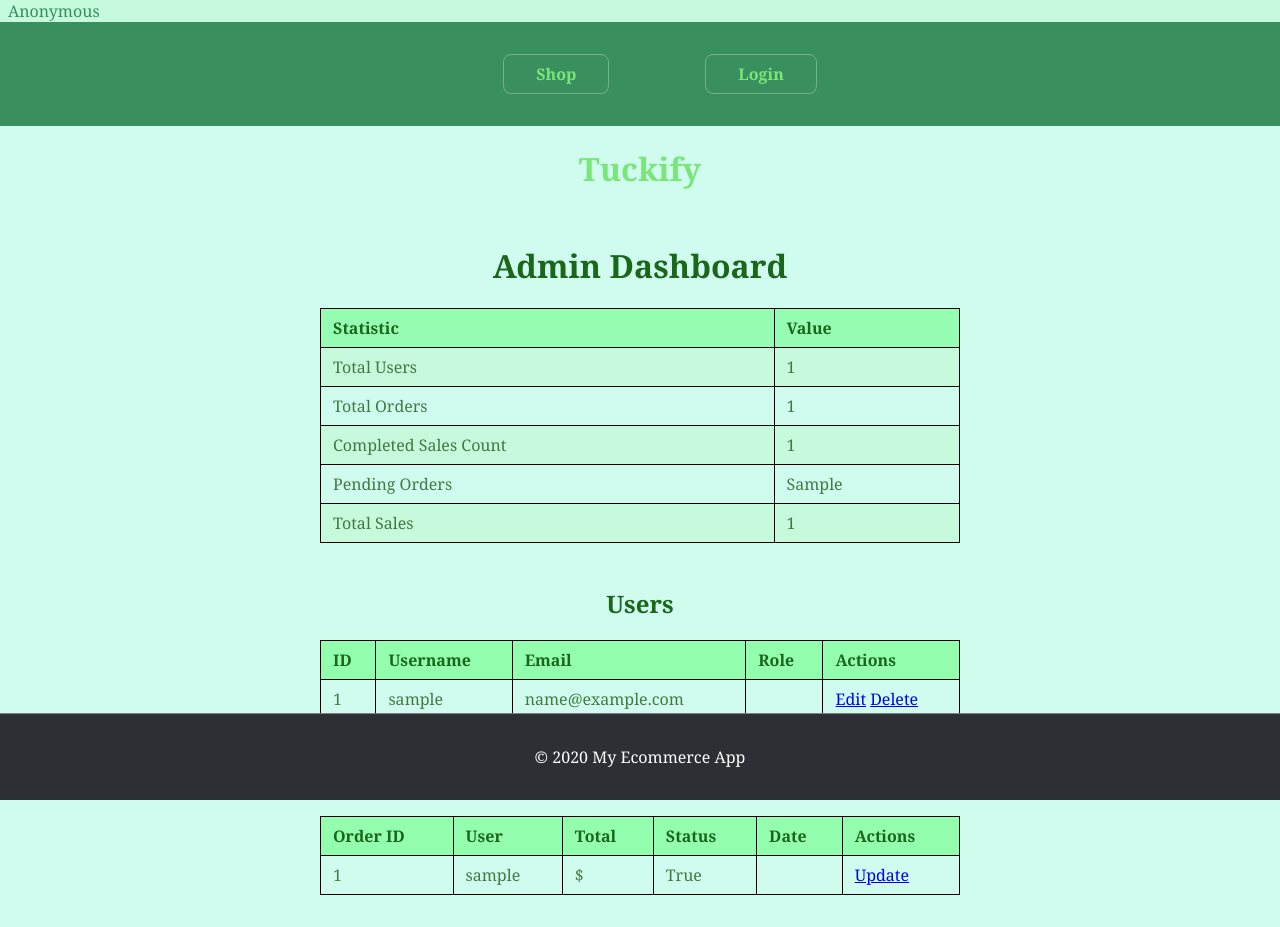
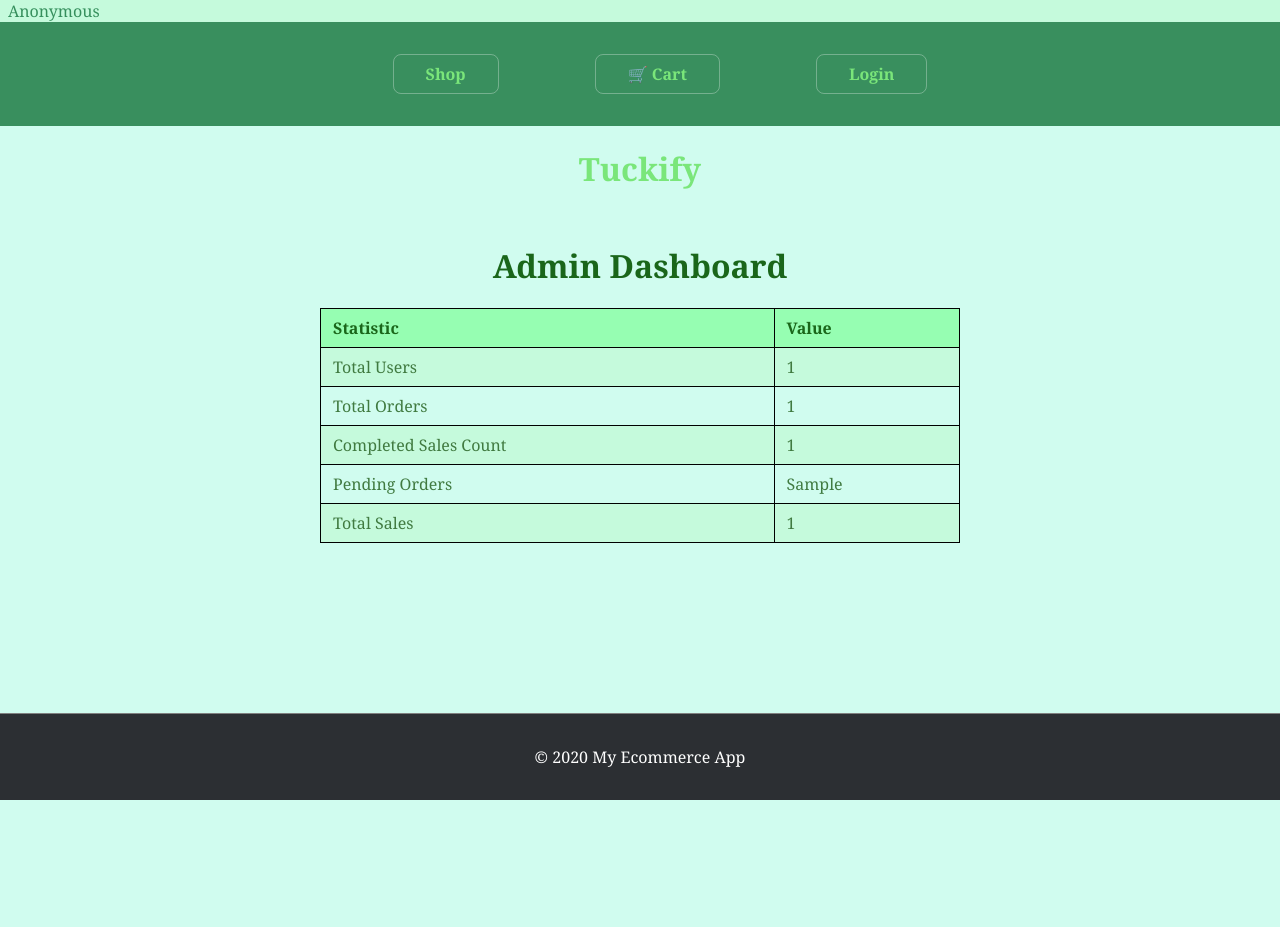
Before and after one commit to PetarPetrov24/Flask_Ecommerce_Mini, a Flask app: template app/templates/admin.html in a window 1280 px wide. After the commit the page ends 800 px from the top, so only its background shows below. Run offline with Flask 3, Linux system fonts and the light colour scheme; tables that the repository leaves empty hold one stand-in row (values such as "Sample post"); the template is opened without the code that fills it: values that come from a table or form of the project are taken from there, most other values are stand-ins (such as "Sample title", 1, 10 or a date in 2020).

Commit message:
[templates] Update base/admin/shop templates

```diff
--- a/app/templates/admin.html
+++ b/app/templates/admin.html
@@ -39,53 +39,4 @@
     </table>
 </div>
 
-<!-- Users Table -->
-<h2>Users</h2>
-<table>
-    <tr>
-        <th>ID</th>
-        <th>Username</th>
-        <th>Email</th>
-        <th>Role</th>
-        <th>Actions</th>
-    </tr>
-    {% for user in users %}
-    <tr>
-        <td>{{ user.id }}</td>
-        <td>{{ user.username }}</td>
-        <td>{{ user.email }}</td>
-        <td>{{ user.role }}</td>
-        <td>
-            <a href="{{ url_for('edit_user', user_id=user.id) }}">Edit</a>
-            <a href="{{ url_for('delete_user', user_id=user.id) }}">Delete</a>
-        </td>
-    </tr>
-    {% endfor %}
-</table>
-
-<!-- Orders Table -->
-<h2>Recent Orders</h2>
-<table>
-    <tr>
-        <th>Order ID</th>
-        <th>User</th>
-        <th>Total</th>
-        <th>Status</th>
-        <th>Date</th>
-        <th>Actions</th>
-    </tr>
-    {% for order in orders %}
-    <tr>
-        <td>{{ order.id }}</td>
-        <td>{{ order.user.username }}</td>
-        <td>${{ order.total }}</td>
-        <td>{{ order.status }}</td>
-        <td>{{ order.date.strftime("%Y-%m-%d") }}</td>
-        <td>
-            <a href="{{ url_for('update_order', order_id=order.id) }}">Update</a>
-        </td>
-    </tr>
-    {% endfor %}
-</table>
-
 {% endblock %}
--- a/app/templates/base.html
+++ b/app/templates/base.html
@@ -8,6 +8,9 @@
     <link rel="stylesheet" href="{{ url_for('static', filename='css/admin.css')}}">
     <link rel="stylesheet" href="{{ url_for('static', filename='css/login.css')}}">
     <link rel="stylesheet" href="{{ url_for('static', filename='css/register.css')}}">
+    <link rel="stylesheet" href="{{ url_for('static', filename='css/add-new-product.css')}}">
+    <link rel="stylesheet" href="{{ url_for('static', filename='css/shop.css')}}">
+    <link rel="stylesheet" href="{{ url_for('static', filename='css/cart.css')}}">
 </head>
 <body>
     <div class="outer-ecommerce-scope">
@@ -23,6 +26,16 @@
             <div class="inner-nav-bar-scope">
                 <ul>
                     <li><a href="{{ url_for('shop') }}">Shop</a></li>
+
+                    <li>
+                        <a href="{{ url_for('cart') }}">
+                            🛒 Cart
+                            {% set cart = session.get('cart', {}) %}
+                                {% if cart %}
+                                    ({{ cart.values() | sum }})
+                                {% endif %}
+                        </a>
+                    </li>
 
                     {% if current_user.is_authenticated %}
                         <li><a href="{{ url_for('logout') }}">Logout</a></li>
```
Also changed, not shown: app/templates/shop.html (+7 -0 lines).
